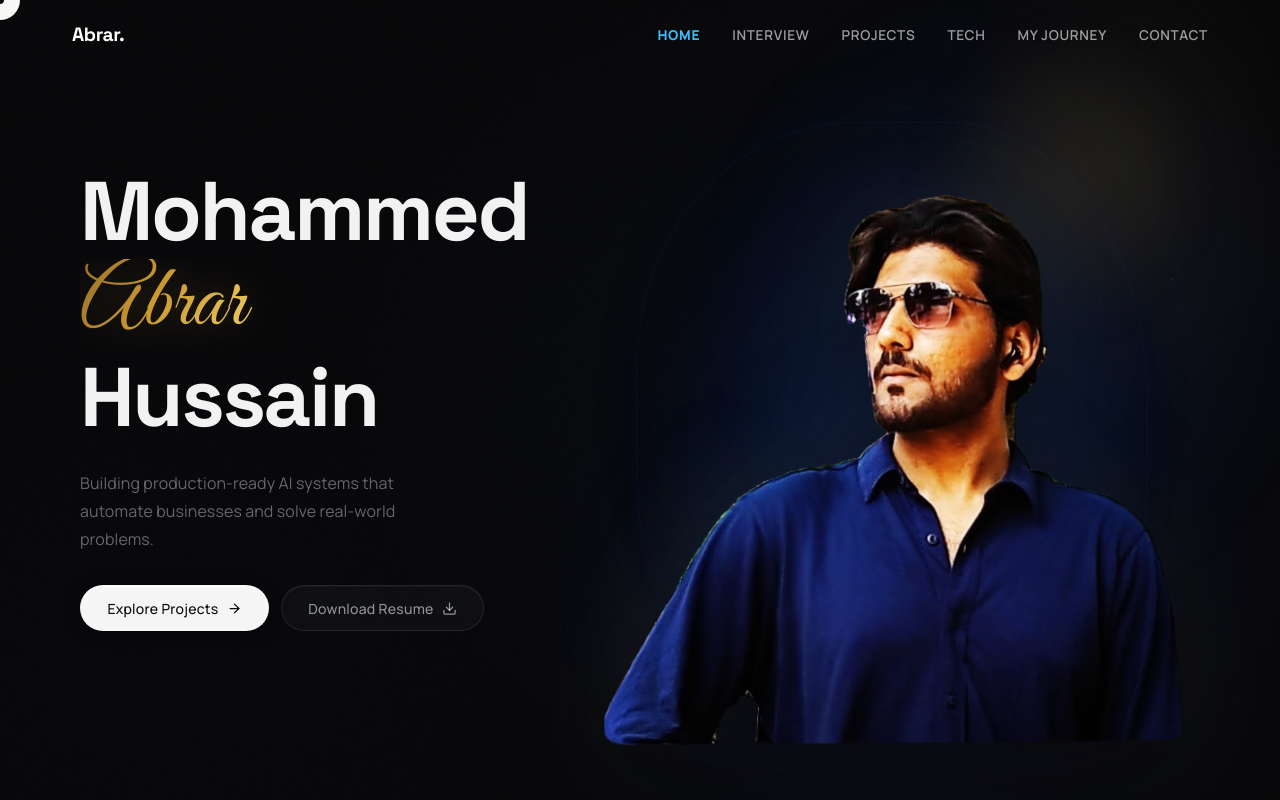
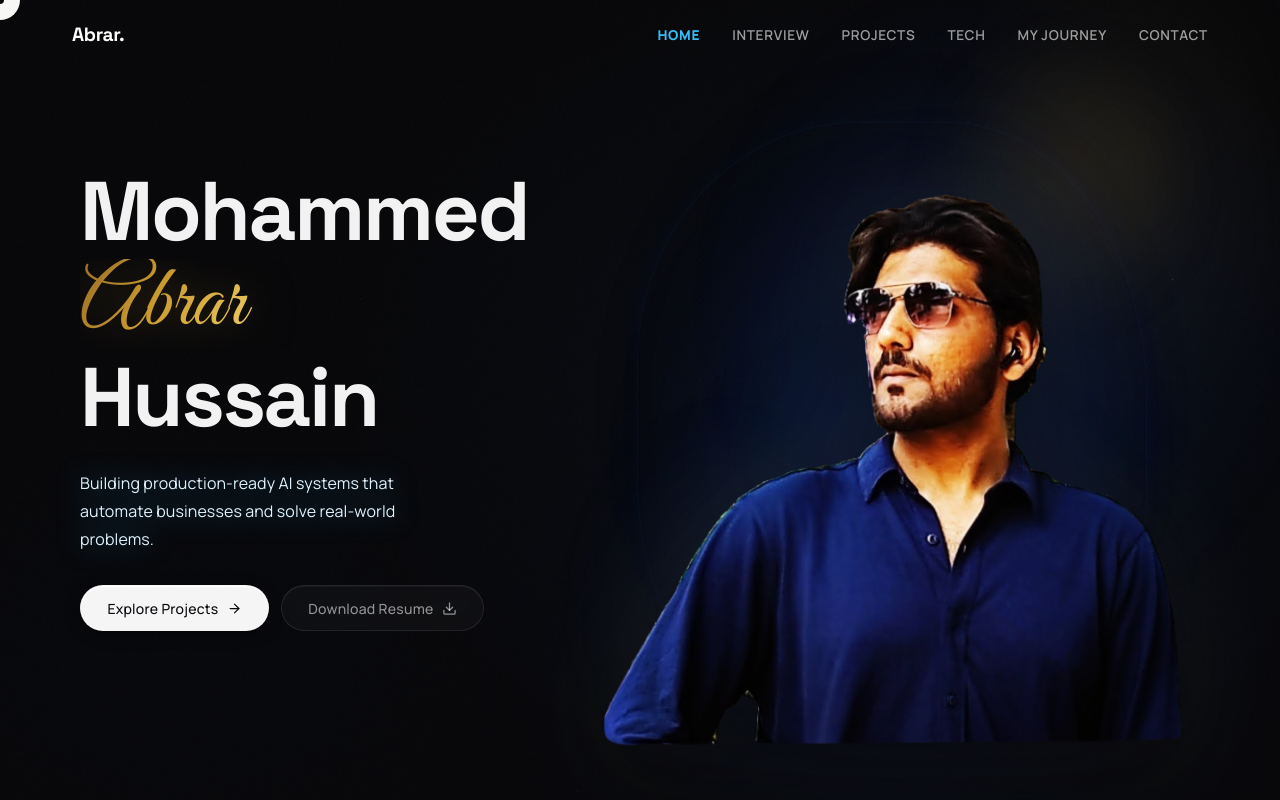
Before and after one commit to 11abrar11/My_Portfolio, a Next.js app: page / in a window 1280 px wide. Shown: the top 800 px of the page. Built offline with nearby package versions, Linux system fonts and the light colour scheme.

Commit message:
Update tagline with light blue color and glow

```diff
--- a/src/components/Hero/Hero.tsx
+++ b/src/components/Hero/Hero.tsx
@@ -165,7 +165,7 @@ export function Hero() {
             {/* Tagline — narrower column for comfortable reading measure */}
             <p
               ref={taglineRef}
-              className="text-[14.5px] sm:text-[15px] md:text-base text-white/38 max-w-[320px] leading-[1.75] font-sans tracking-[0.008em]"
+              className="text-[14.5px] sm:text-[15px] md:text-base text-sky-100 drop-shadow-[0_0_12px_rgba(14,165,233,0.5)] max-w-[320px] leading-[1.75] font-sans tracking-[0.008em]"
             >
               Building production-ready AI systems that automate
               businesses and solve real-world problems.
```
